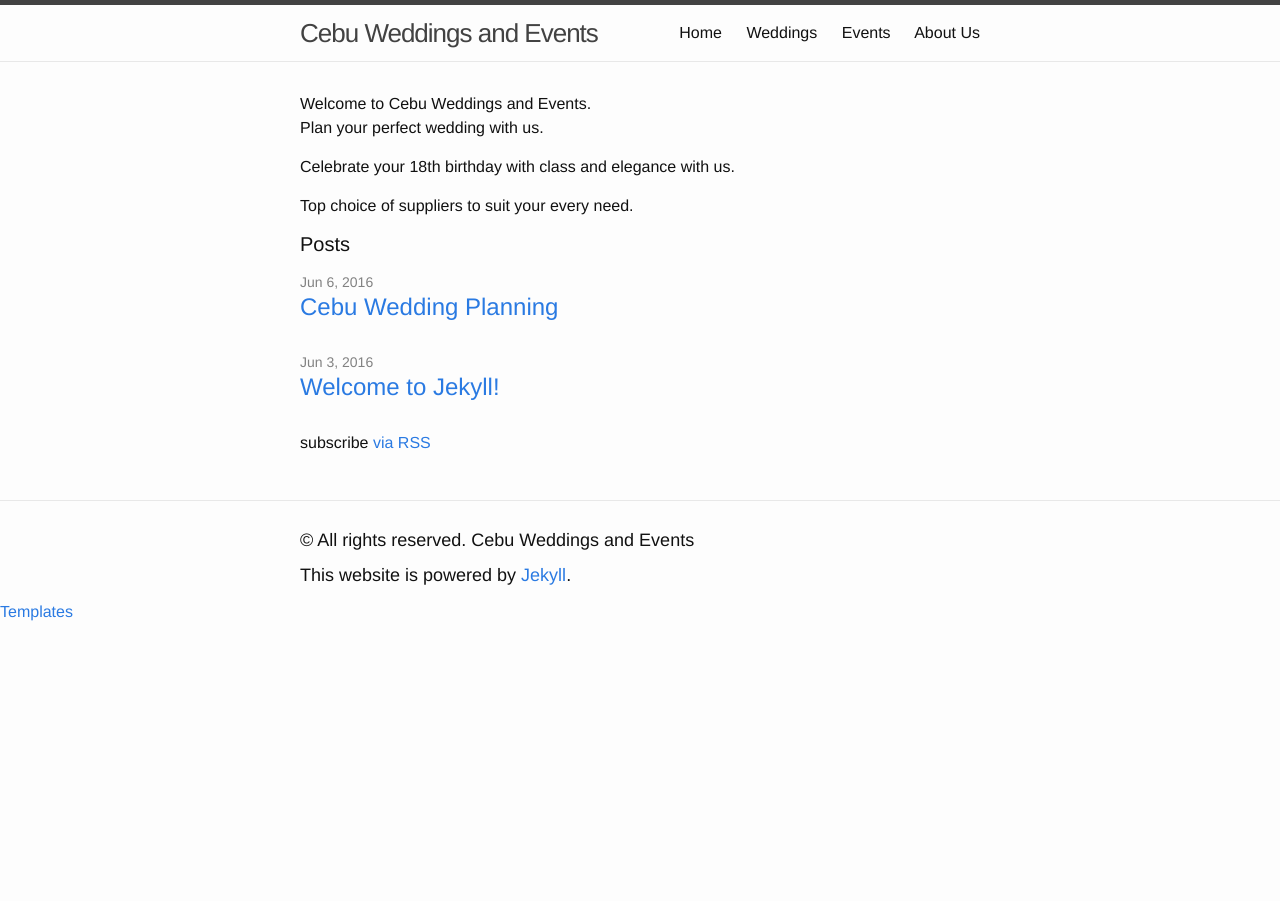
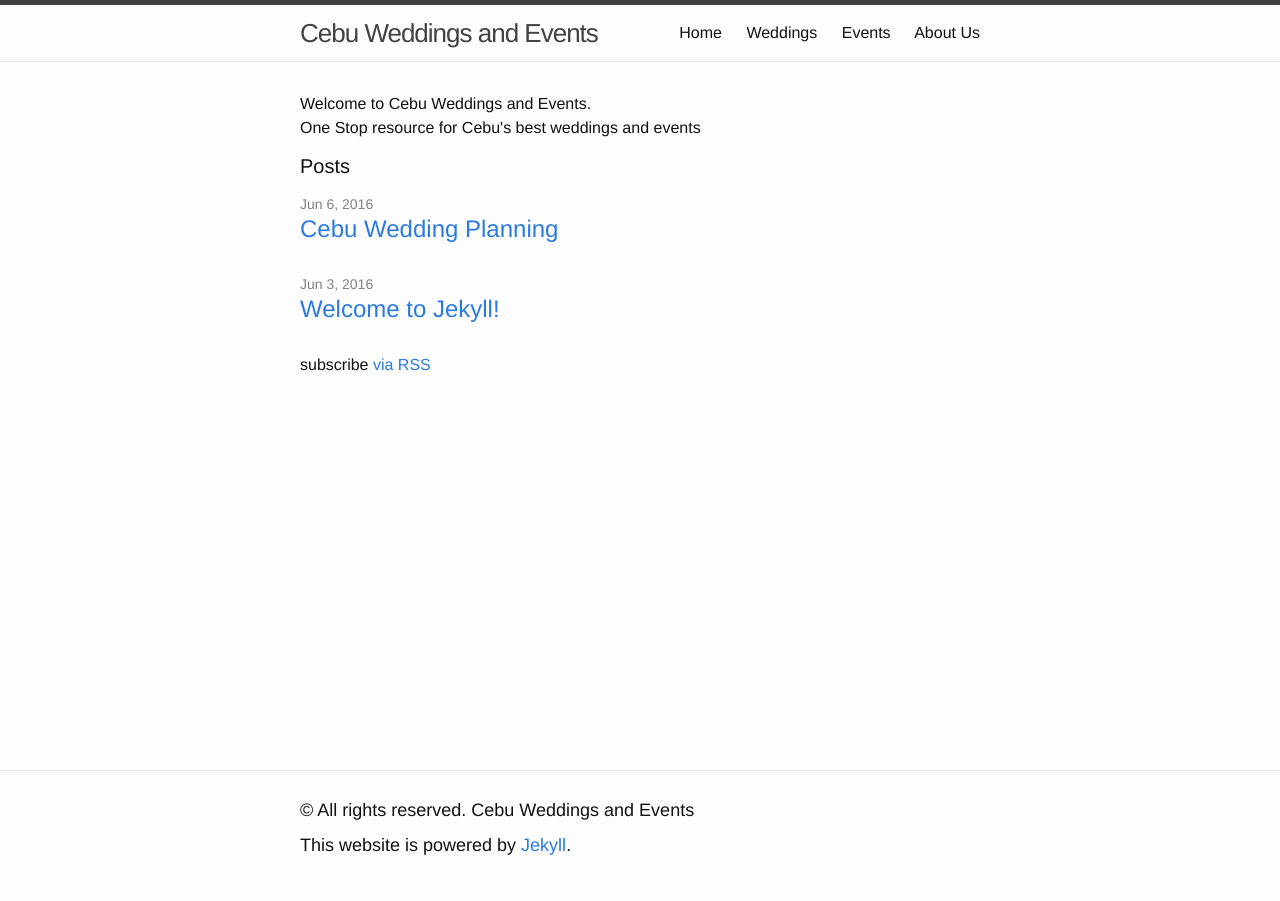
Before and after one commit to alvinpd/cebuweddingsandevents, a Jekyll site: the page built from index.html, in a window 1280 px wide. Built offline with Jekyll 4.4.1, drawn with Linux system fonts in a browser that asks for light colours; nearby versions of some CDN libraries.

Commit message:
Initial updates

```diff
--- a/_config.yml
+++ b/_config.yml
@@ -1,17 +1,9 @@
-# Welcome to Jekyll!
-#
-# This config file is meant for settings that affect your whole blog, values
-# which you are expected to set up once and rarely need to edit after that.
-# For technical reasons, this file is *NOT* reloaded automatically when you use
-# 'jekyll serve'. If you change this file, please restart the server process.
+# Welcome to Cebu Weddings and Events!
 
 # Site settings
 title: Cebu Weddings and Events
 email: your-email@domain.com
-description: > # this means to ignore newlines until "baseurl:"
-  Write an awesome description for your new site here. You can edit this
-  line in _config.yml. It will appear in your document head meta (for
-  Google search results) and in your feed.xml site description.
+description: Your One Stop Resource for Cebu's Best Weddings and Events
 baseurl: "" # the subpath of your site, e.g. /blog
 url: "http://yourdomain.com" # the base hostname & protocol for your site
 twitter_username: jekyllrb
@@ -19,3 +11,12 @@ github_username:  jekyll
 
 # Build settings
 markdown: kramdown
+
+gems:
+  - jekyll-feed
+  - jekyll-redirect-from
+  - jemoji
+  - jekyll-sitemap
+  - jekyll-seo-tag
+  - jekyll-avatar
+  - jekyll-mentions
--- a/_includes/footer.html
+++ b/_includes/footer.html
@@ -6,7 +6,4 @@
     <h2 class="footer-heading">This website is powered by <a href="http://jekyllrb.com">Jekyll</a>.</h2>
 
   </div>
-
-  <a href="http://www.templatemonster.com/category/wedding-planner-templates/">Templates</a>
-
 </footer>
--- a/_layouts/default.html
+++ b/_layouts/default.html
@@ -4,12 +4,14 @@
   {% include head.html %}
 
   <body>
+    <!-- Wrap all page content here -->
+    <div id="wrap">
+      {% include header.html %}
 
-    {% include header.html %}
-
-    <div class="page-content">
-      <div class="wrapper">
-        {{ content }}
+      <div class="page-content">
+        <div class="wrapper">
+          {{ content }}
+        </div>
       </div>
     </div>
 
--- a/_sass/_base.scss
+++ b/_sass/_base.scss
@@ -8,12 +8,15 @@ dl, dd, ol, ul, figure {
     padding: 0;
 }
 
-
+html {
+    height: 100%;
+}
 
 /**
  * Basic styling
  */
 body {
+    height: 100%;
     font: $base-font-weight #{$base-font-size}/#{$base-line-height} $base-font-family;
     color: $text-color;
     background-color: $background-color;
@@ -25,6 +28,16 @@ body {
     font-kerning: normal;
 }
 
+
+#wrap {
+    padding-bottom: 50px;
+    min-height: 100%;
+    height: auto;
+    /* Negative indent footer by its height */
+    margin: 0 auto -130px;
+    /* Pad bottom by footer height */
+    /*padding: 0 0 60px;*/
+}
 
 
 /**
--- a/index.html
+++ b/index.html
@@ -5,17 +5,7 @@ layout: default
 <div class="home">
   Welcome to Cebu Weddings and Events.
 
-  <p>
-    Plan your perfect wedding with us.
-  </p>
-
-  <p>
-    Celebrate your 18th birthday with class and elegance with us.
-  </p>
-
-  <p>
-    Top choice of suppliers to suit your every need.
-  </p>
+  <p>One Stop resource for Cebu's best weddings and events</p>
 
   <h1 class="page-heading">Posts</h1>
 
```
Also changed, not shown: Gemfile (added, +15 -0 lines), 1 other file.
